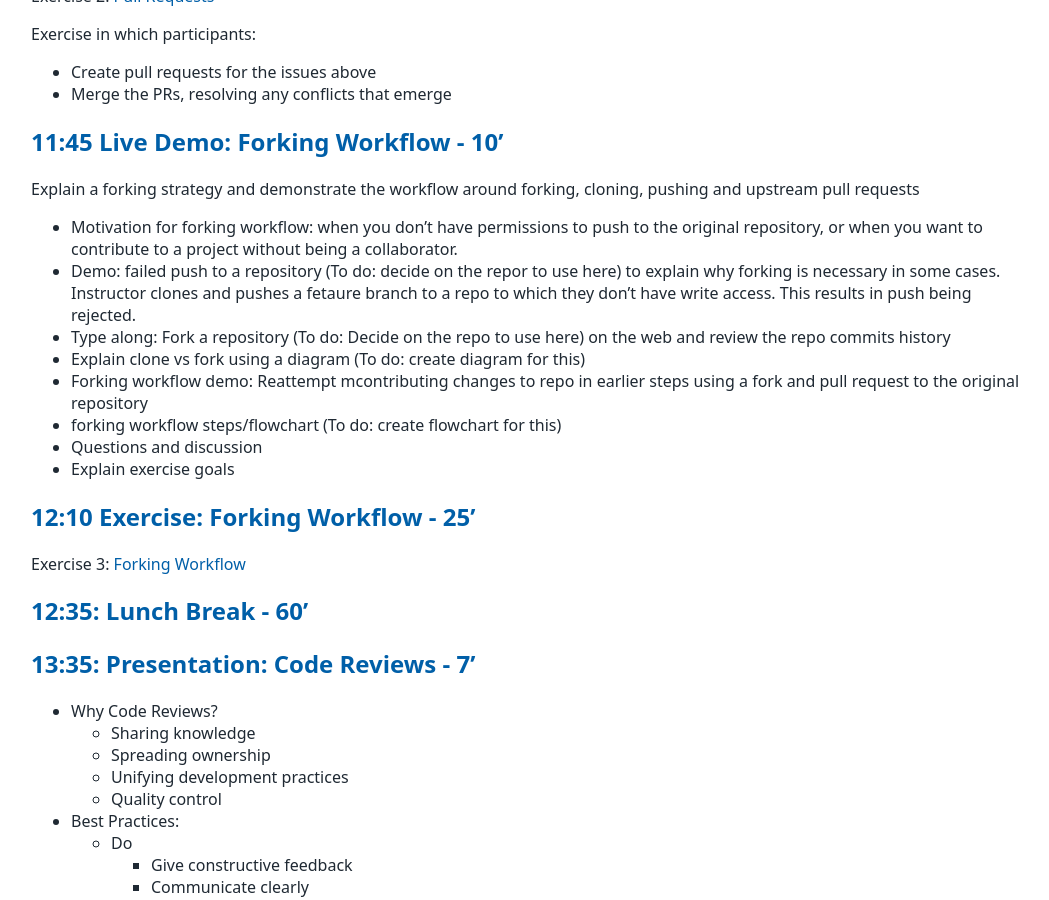
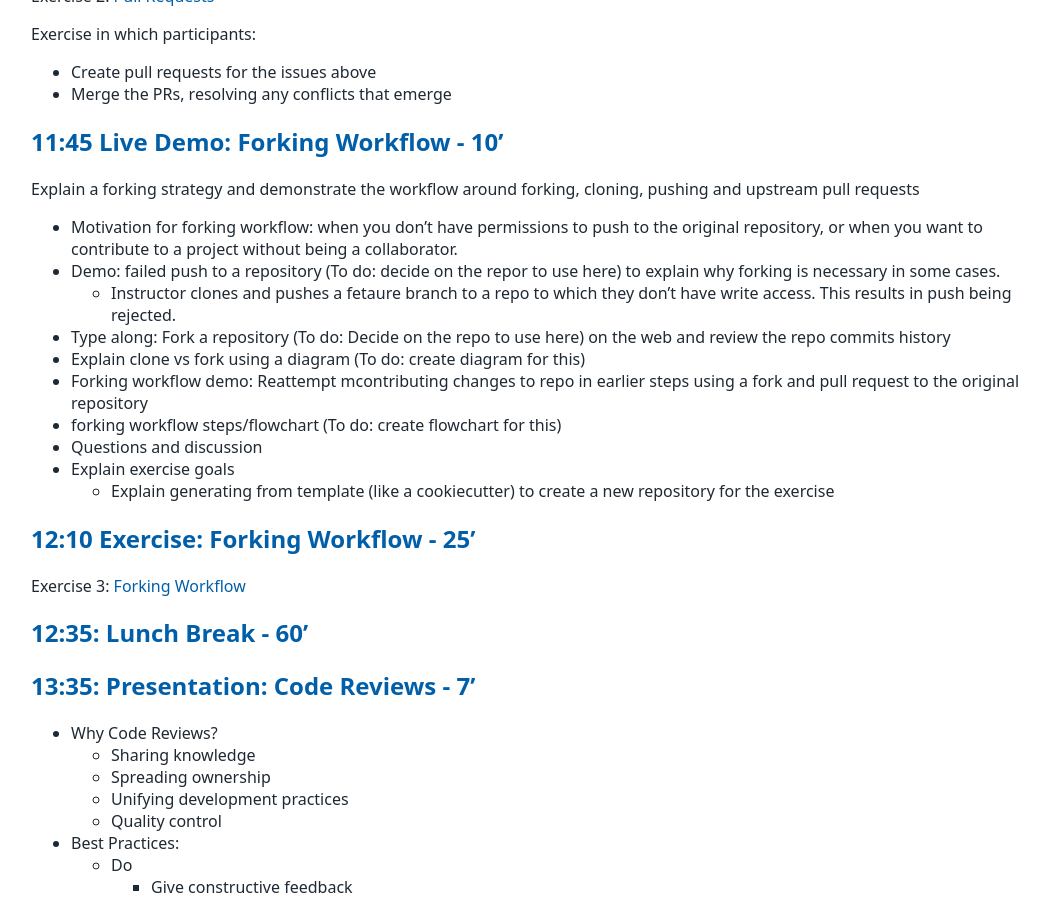
Before and after one commit to tu-delft-library/collaborative_software_development, a Jekyll site: the page built from material_for_trainers/lesson_plan.md, in a window 1280 px wide and 900 px high, scrolled down 1700 px. Shown: the whole window, without its empty margins (109-1158 px from the left). Built offline with Jekyll 4.4.1, drawn with Linux system fonts in a browser that asks for light colours; our own code applies the rules of GitHub Pages for plain Markdown files.

Commit message:
update forking workflow exercise

```diff
--- a/material_for_trainers/lesson_plan.md
+++ b/material_for_trainers/lesson_plan.md
@@ -76,14 +76,15 @@ Exercise in which participants:
 Explain a forking strategy and demonstrate the workflow around forking, cloning, pushing and upstream pull requests
 
 - Motivation for forking workflow: when you don't have permissions to push to the original repository, or when you want to contribute to a project without being a collaborator.
-- Demo: failed push to a repository (To do: decide on the repor to use here) to explain why forking is necessary in some cases. Instructor clones and pushes a fetaure branch to a repo to which they don't have write access. This results in push being rejected.
+- Demo: failed push to a repository (To do: decide on the repor to use here) to explain why forking is necessary in some cases.
+    - Instructor clones and pushes a fetaure branch to a repo to which they don't have write access. This results in push being rejected.
 - Type along: Fork a repository (To do: Decide on the repo to use here) on the web and review the repo commits history
 - Explain clone vs fork using a diagram (To do: create diagram for this)
 - Forking workflow demo: Reattempt mcontributing changes to repo in earlier steps using a fork and pull request to the original repository
 - forking workflow steps/flowchart (To do: create flowchart for this)
 - Questions and discussion
 - Explain exercise goals
-
+    - Explain generating from template (like a cookiecutter) to create a new repository for the exercise
 
 
 ## 12:10 Exercise: Forking Workflow - 25'
```
Also changed, not shown: material_for_participants/exercises.md (+24 -14 lines).
